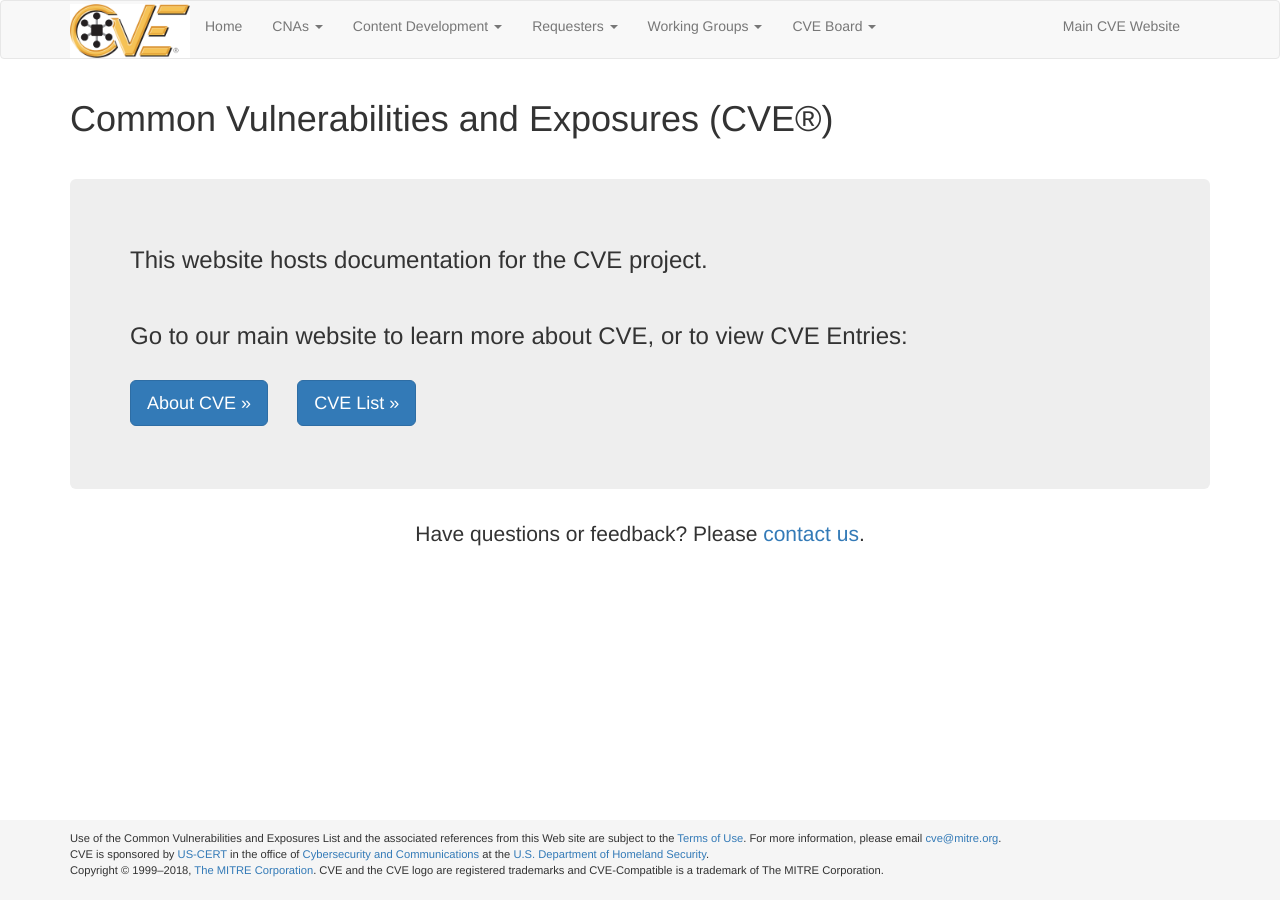
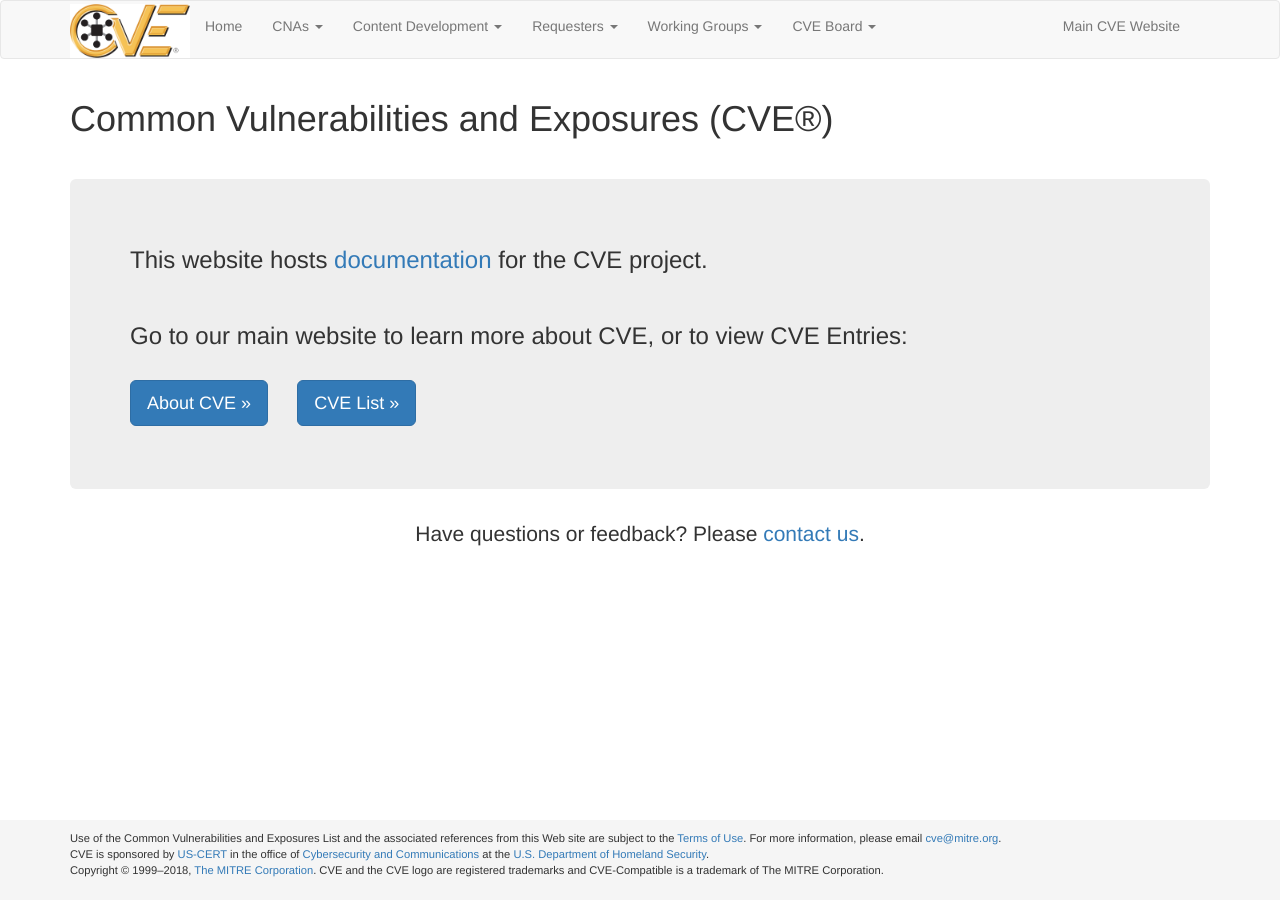
Before and after one commit to CVEProject/cveproject.github.io, a Jekyll site: the page built from index.md, in a window 1280 px wide. Built offline with Jekyll 4.4.1, drawn with Linux system fonts in a browser that asks for light colours; nearby versions of some CDN libraries; part of the change alters nothing that is shown.

Commit message:
Update homepage to add link to /docs/ page

```diff
--- a/index.md
+++ b/index.md
@@ -5,7 +5,7 @@ layout: page
 <h1 class="site-title">Common Vulnerabilities and Exposures (CVE®)</h1>
 <br>
 <div class="jumbotron">
-  <h3>This website hosts documentation for the CVE project.</h3>
+  <h3>This website hosts <a href="/docs/">documentation</a> for the CVE project.</h3>
   <br>
   <h3>Go to our main website to learn more about CVE, or to view CVE Entries:</h3>
   <br>
```
